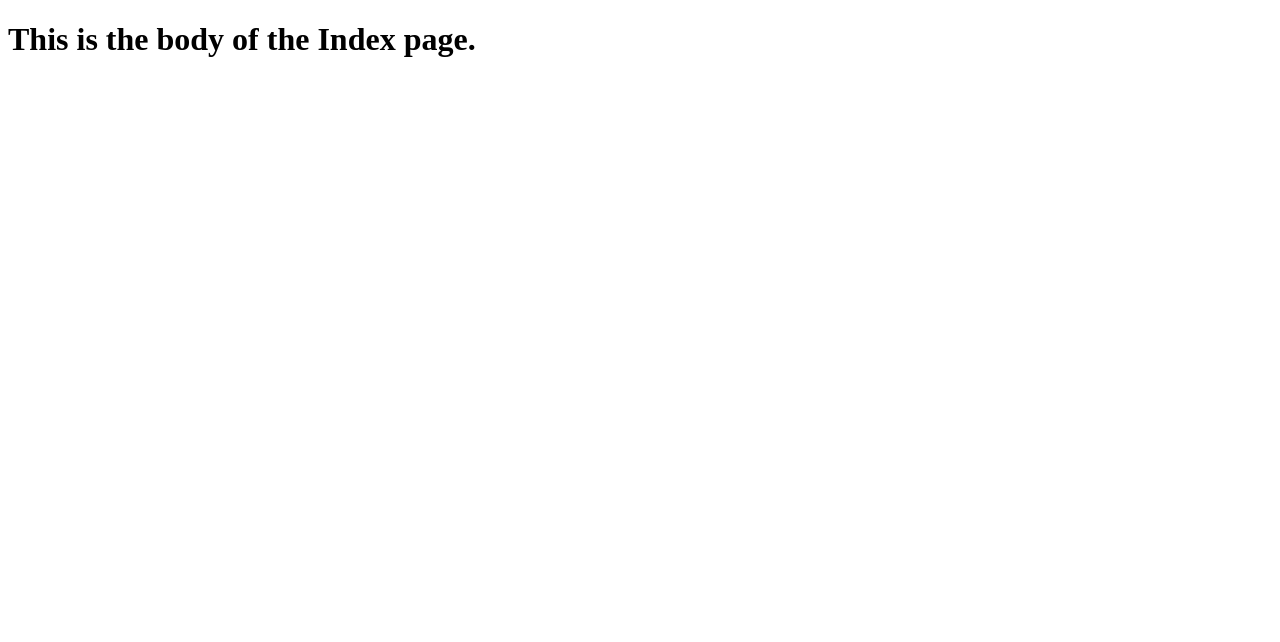
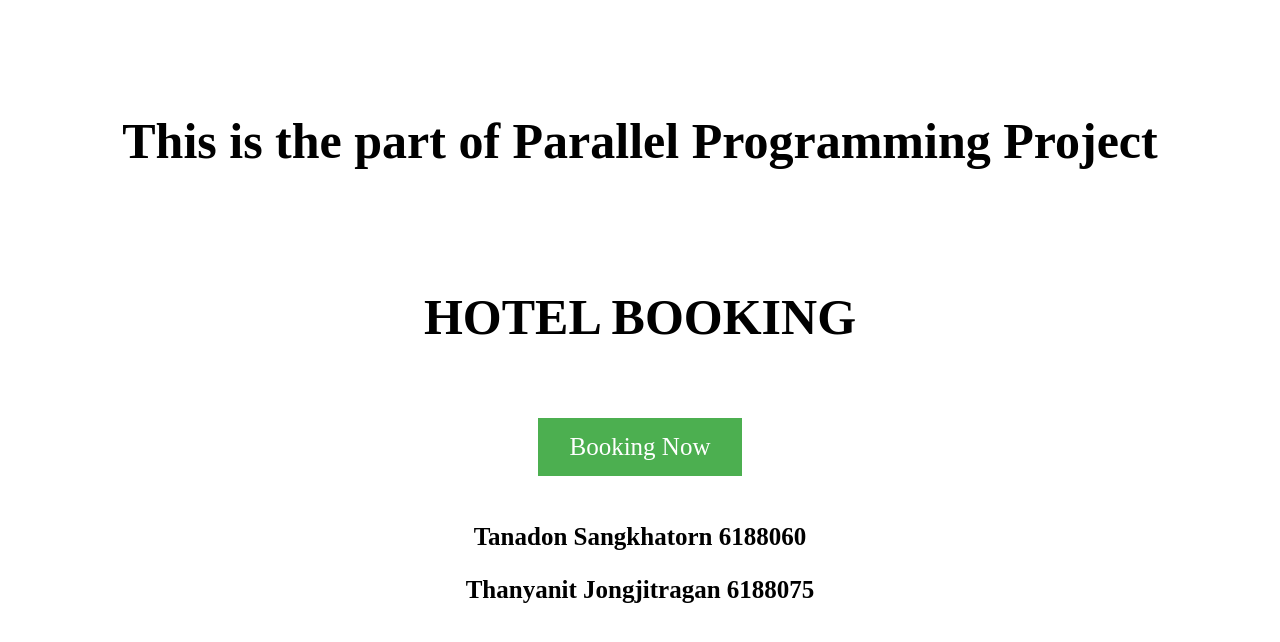
Before and after one commit to ftnd/ITCS443-Project-Hotel-Booking, a Flask app: page / in a window 1280 px wide. Shown: the top 642 px of the page. Run offline with Flask 2, Linux system fonts and the light colour scheme.

Commit message:
Added Index.html

```diff
--- a/app.py
+++ b/app.py
@@ -1,3 +1,6 @@
+# Tanadon Sangkhatorn 6188060
+# Thanyanit Jongjitragan 6188075
+
 from flask import Flask, redirect, url_for, render_template, request
 
 import mysql.connector
--- a/templates/index.html
+++ b/templates/index.html
@@ -1,12 +1,49 @@
+<!-- Tanadon Sangkhatorn 6188060 -->
+<!-- Thanyanit Jongjitragan 6188075 -->
 <!doctype html>
 <html lang="en">
     <head>
         <meta charset="UTF-8">
         <meta name="viewport" content="width=device-width, initial-scale=1.0">
-        <title>Hi there. This is an Index page.</title>
+        <title>Home</title>
+
+        <style>
+            .button {
+              background-color: #4CAF50;
+              border: none;
+              color: white;
+              padding: 15px 32px;
+              text-align: center;
+              text-decoration: none;
+              display: inline-block;
+              font-size: 25px;
+              margin: 4px 2px;
+              cursor: pointer;
+            }
+
+            .font-freestyle-script {
+             font-family: "Freestyle Script";
+            }
+
+            .font-angsana-new {
+             font-family: "Angsana New";
+            }
+
+            </style>
+
     </head>
 
-<body>
-    <h1>This is the body of the Index page.</h1>
+<body align = 'center'>
+    <br><br><br>
+    <b><p class = 'font-freestyle-script' style="font-size:50px">This is the part of Parallel Programming Project</p></b>
+    <br>
+    <b><p class = 'font-freestyle-script' style="font-size:50px">HOTEL BOOKING</p></b>
+    <br>
+    <a href="register.html" class="button">Booking Now</a>
+    <br><br>
+
+    <b><p class = 'font-angsana-new' style="font-size:25px">Tanadon Sangkhatorn 6188060</p>
+    <b><p class = 'font-angsana-new' style="font-size:25px">Thanyanit Jongjitragan 6188075</p>
+
 </body>
 </html>
--- a/templates/register.html
+++ b/templates/register.html
@@ -1,3 +1,5 @@
+<!-- Tanadon Sangkhatorn 6188060 -->
+<!-- Thanyanit Jongjitragan 6188075 -->
 <!DOCTYPE html>
 <html>
 <head>
```
